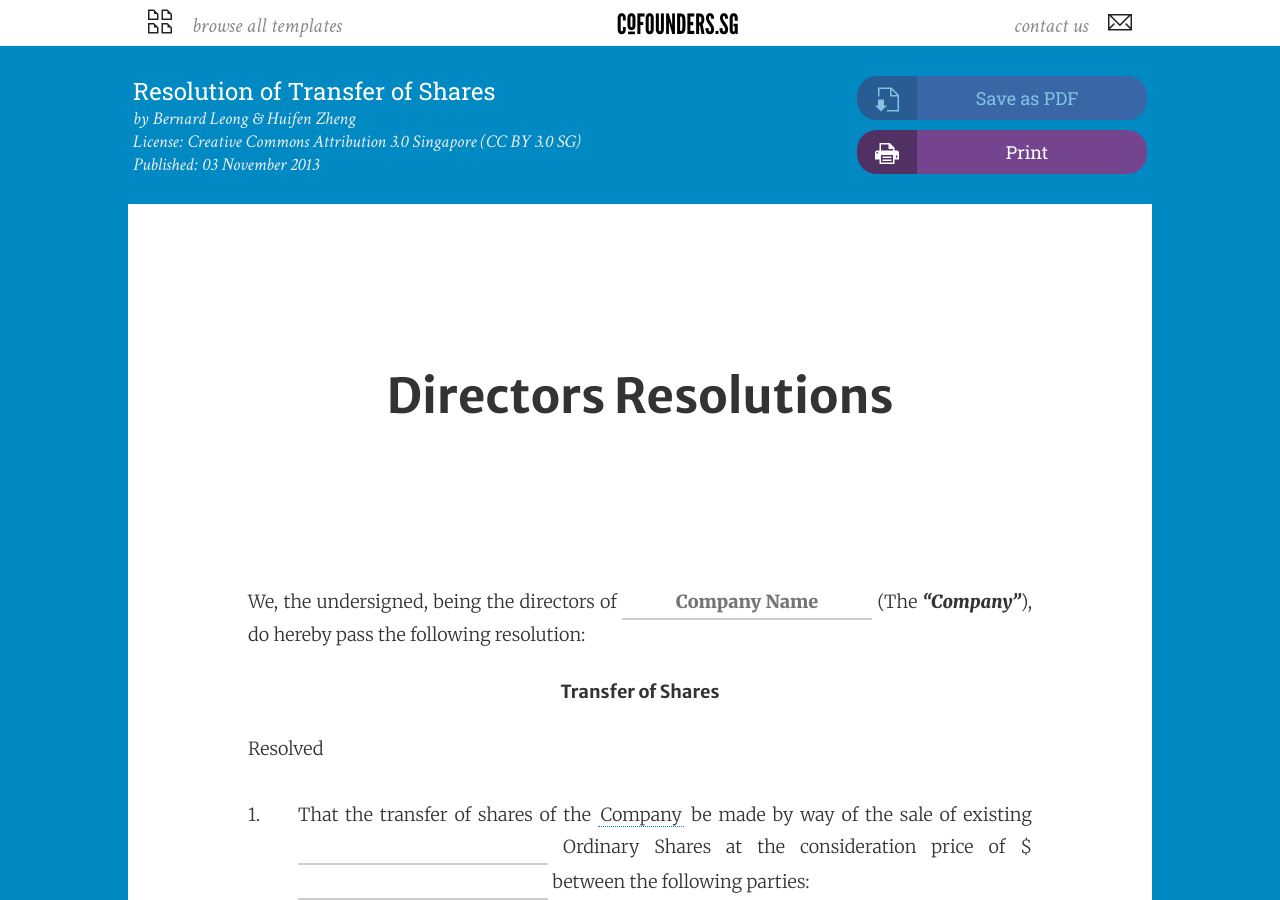
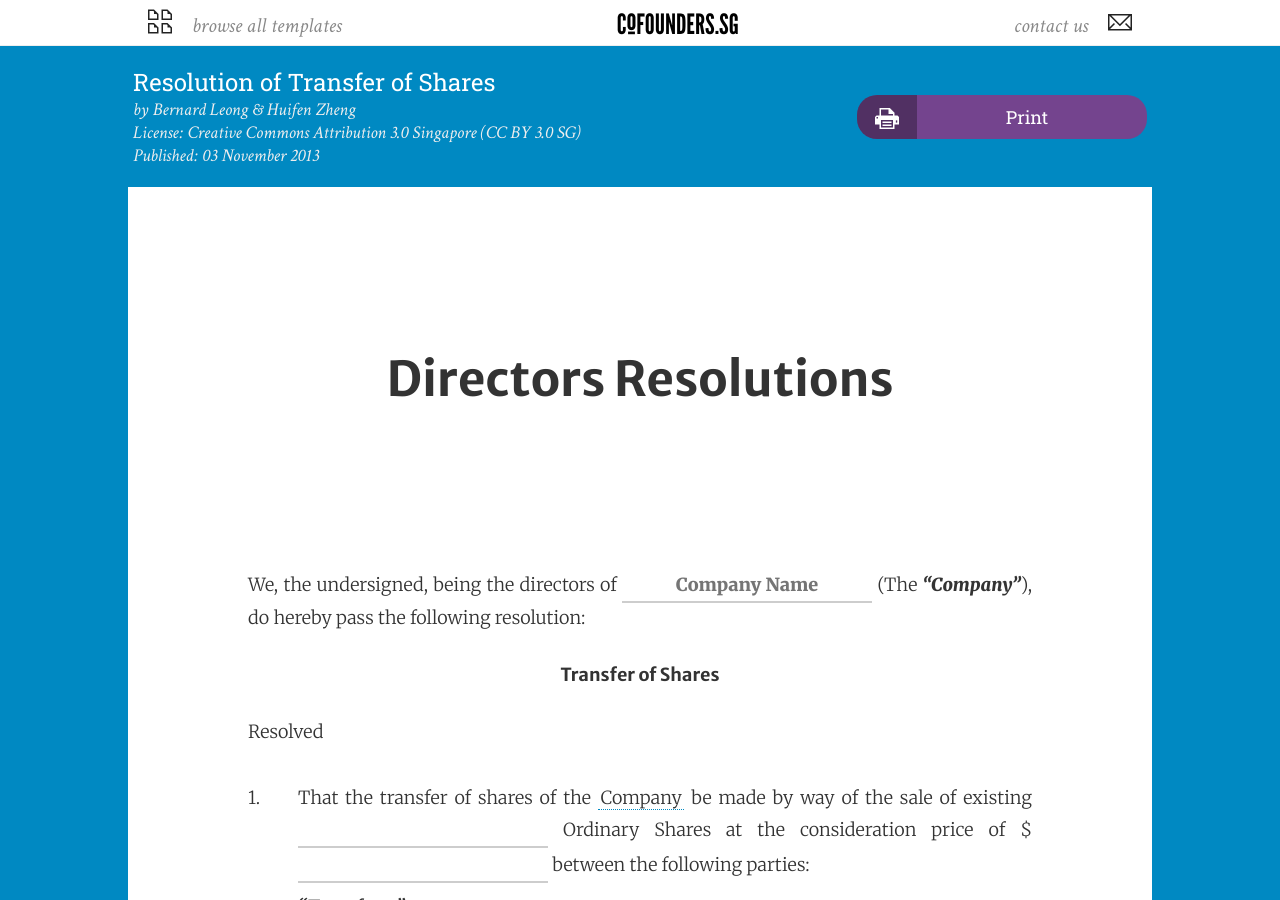
Before and after one commit to cofounders/legal, a Jekyll site: the page built from _posts/2013-11-03-resolution_of_transfer_of_shares.html, in a window 1280 px wide and 900 px high. Built offline with Jekyll 4.4.1, drawn with Linux system fonts in a browser that asks for light colours; some web fonts are replaced.

Commit message:
Deprecate Save as PDF. Close #6

```diff
--- a/_layouts/document.html
+++ b/_layouts/document.html
@@ -24,7 +24,6 @@ layout: menu
       </p>
     </div>
     <div class="controls">
-      <button class="action pdf" disabled>Save as PDF</button>
       <button class="action print" disabled>Print</button>
     </div>
   </header>
```
